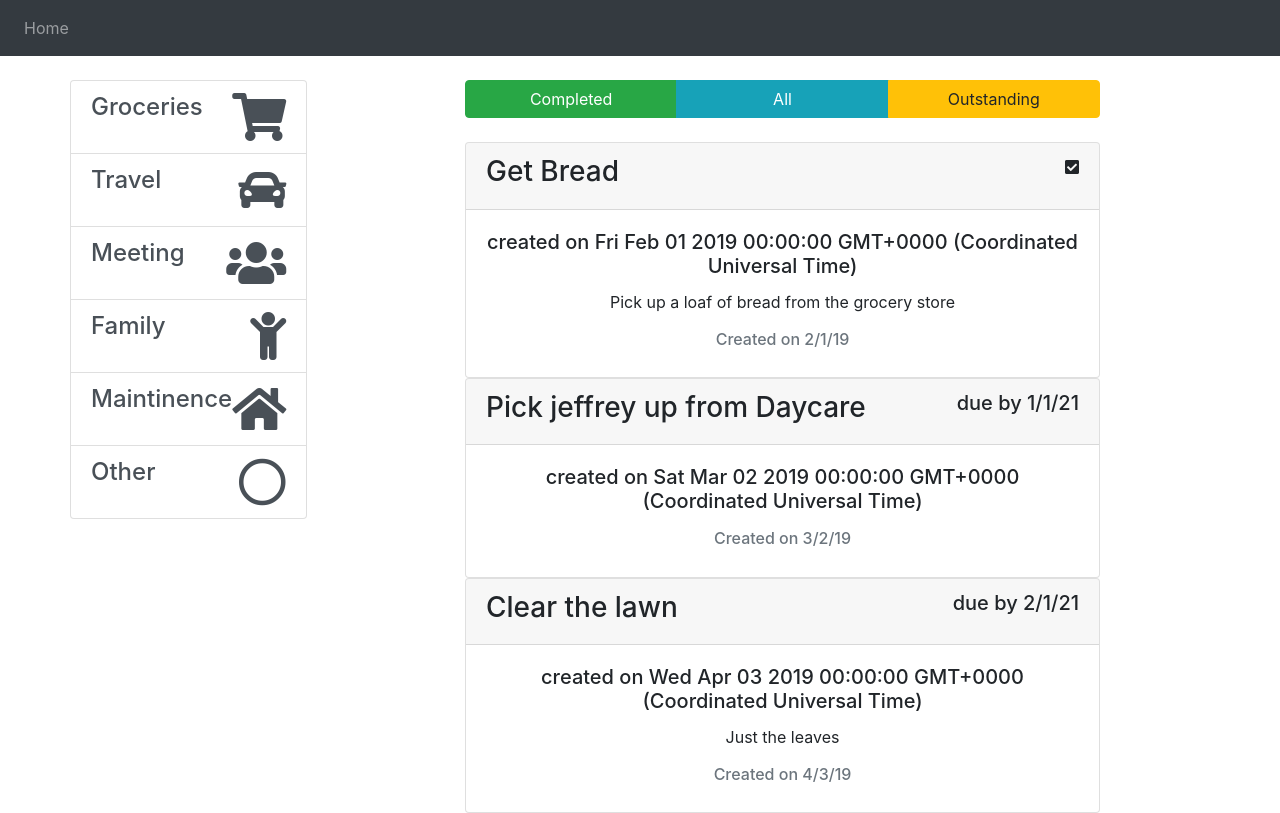
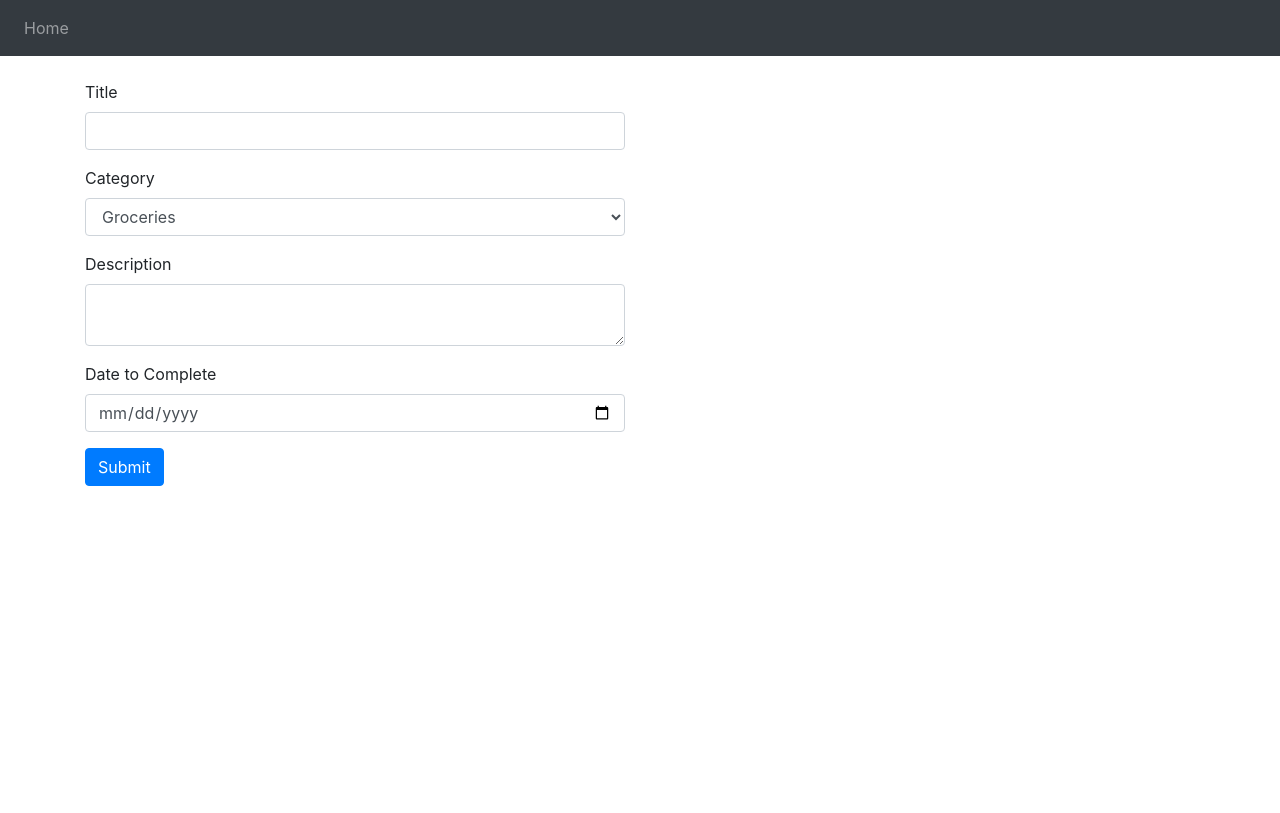
Before and after one commit to coheleach/Self-Help-Front-End, an Angular app in the folder self-help/: page /todos-create in a window 1280 px wide. Built offline with nearby package versions, Linux system fonts and the light colour scheme.

Commit message:
added reactive form for creating and possibly editing todo items

```diff
--- a/self-help/src/app/app.component.html
+++ b/self-help/src/app/app.component.html
@@ -3,7 +3,7 @@
   <div class="row">
     <div class="col-xs-12 col-md-12">
       <br>
-      <app-to-dos></app-to-dos>
+      <router-outlet></router-outlet>
     </div>
   </div>
 </div>
--- /dev/null
+++ b/self-help/src/app/to-dos/todo-create/todo-create.component.css
@@ -0,0 +1,7 @@
+input.ng-invalid.ng-touched {
+    border: red solid 1px;
+}
+
+.help-block {
+    color: red;
+}
--- /dev/null
+++ b/self-help/src/app/to-dos/todo-create/todo-create.component.html
@@ -0,0 +1,57 @@
+<div class="row">
+    <div class="col-xs-12 col-md-6 md-offset-3 col-lg-6 lg-offset-3">
+        <form [formGroup]="form" (ngSubmit)="onSubmit()">
+            <div class="form-group">
+                <label for="title">Title</label>
+                <input
+                    type="text"
+                    name="title"
+                    class="form-control"
+                    formControlName="title">
+            </div>
+            <span
+                *ngIf="!form.get('title').valid && form.get('title').touched"
+                class="help-block"
+                >Required Input
+            </span>
+            <div class="form-group">
+                <label for="category">Category</label>
+                <select
+                    name="category"
+                    class="form-control"
+                    formControlName="category">
+                    <option value="groceries">Groceries</option>
+                    <option value="travel">Travel</option>
+                    <option value="meeting">Meeting</option>
+                    <option value="family">Family</option>
+                    <option value="maintinence">Maintinence</option>
+                    <option value="other">Other</option>
+                </select>
+            </div>
+            <div class="form-group">
+                <label for="description">Description</label>
+                <textarea
+                    name="description"
+                    class="form-control"
+                    formControlName="description">
+                </textarea>
+            </div>
+            <div class="form-group">
+                <label for="deadlineDate">Date to Complete</label>
+                <input
+                    name="deadlineDate"
+                    type="date"
+                    class="form-control"
+                    placeholder="DD/MM/YYYY"
+                    formControlName="deadlineDate">
+           </div>
+           <span
+                *ngIf="!form.get('deadlineDate').valid && form.get('deadlineDate').touched"
+                class="help-block">Please Enter a Valid Date</span>
+           <button
+            class="btn btn-primary"
+            type="submit"
+            >Submit</button>
+       </form>
+    </div>
+</div>
--- /dev/null
+++ b/self-help/src/app/to-dos/todo-create/todo-create.component.ts
@@ -0,0 +1,29 @@
+import { Component, OnInit } from '@angular/core';
+import { FormGroup, FormControl, Validators } from '@angular/forms';
+
+@Component({
+  selector: 'app-todo-create',
+  templateUrl: './todo-create.component.html',
+  styleUrls: ['./todo-create.component.css']
+})
+export class TodoCreateComponent implements OnInit {
+
+  form: FormGroup;
+
+  constructor() { }
+
+  ngOnInit(): void {
+
+    this.form = new FormGroup({
+      'title': new FormControl(null, Validators.required),
+      'category': new FormControl('groceries'),
+      'description': new FormControl(null),
+      'deadlineDate': new FormControl(null, Validators.required)
+    })
+  }
+
+  onSubmit() {
+    console.log(this.form);
+  }
+
+}
```
Also changed, not shown: self-help/src/app/app.module.ts (+15 -2 lines).
